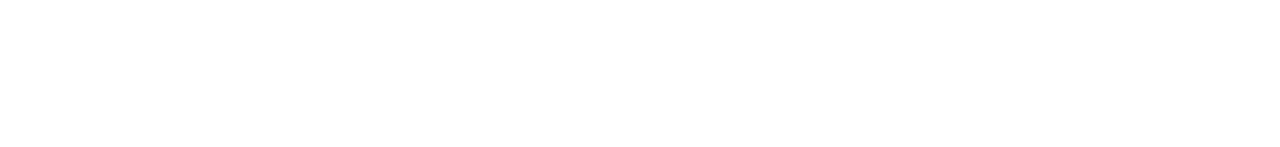
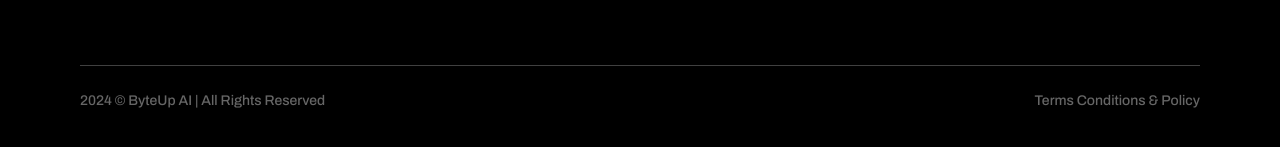
Before and after one commit to PuneetKandpal/Internship-Projects, a React (Vite) app in the folder ByteUp_AI/byteup-ai/: page / in a window 1280 px wide. Shown: the part 4297-4444 px from the top of the page. Built offline with nearby package versions, Linux system fonts and the light colour scheme.

Commit message:
animation removed

```diff
--- a/ByteUp_AI/byteup-ai/src/Components/Footer.jsx
+++ b/ByteUp_AI/byteup-ai/src/Components/Footer.jsx
@@ -1,4 +1,4 @@
-import { useEffect, useContext, useRef } from "react";
+import { useContext } from "react";
 import { ThemeContext } from "../Context/ThemeContext";
 import logoLight from "../assets/logo-light.svg";
 import logoDark from "../assets/logo-dark.svg";
@@ -8,38 +8,12 @@ import { NavLink } from "react-router-dom";
 import { FaLinkedin } from "react-icons/fa6";
 import { FaTwitter } from "react-icons/fa";
 import { AiFillInstagram } from "react-icons/ai";
-import gsap from "gsap";
-import { ScrollTrigger } from "gsap/ScrollTrigger";
-
-gsap.registerPlugin(ScrollTrigger);
 
 const Footer = () => {
   const { theme } = useContext(ThemeContext);
-  const footerRef = useRef(null);
-
-  useEffect(() => {
-    gsap.fromTo(
-      footerRef.current,
-      { opacity: 0, y: 50 },
-      {
-        opacity: 1,
-        y: 0,
-        duration: 1.5,
-        ease: "power3.out",
-        scrollTrigger: {
-          trigger: footerRef.current,
-          start: "top bottom", // animation starts when the top of the footer hits the bottom of the viewport
-          end: "bottom bottom", // animation ends when the bottom of the footer hits the bottom of the viewport
-          toggleActions: "play none none reverse", // play animation on enter, reverse on leave
-        },
-      }
-    );
-  }, []);
-
   return (
     <div
-      ref={footerRef}
-      className={`w-full px-20 py-14 mt-[20rem] ${
+      className={`w-full px-20 py-14 mt-[20rem]   ${
         theme === "light" ? "bg-black text-white/90" : "bg-white text-black/90"
       }`}
     >
@@ -83,7 +57,7 @@ const Footer = () => {
               }`}
             >
               <NavLink
-                className={`hover:text-white/70 transition ease-linear duration-200 w-fit ${
+                className={` hover:text-white/70 transition ease-linear duration-200 w-fit ${
                   theme === "light"
                     ? "hover:text-white/70"
                     : "hover:text-black/90"
@@ -93,7 +67,7 @@ const Footer = () => {
                 Work
               </NavLink>
               <NavLink
-                className={`hover:text-white/70 transition ease-linear duration-200 w-fit ${
+                className={` hover:text-white/70 transition ease-linear duration-200 w-fit ${
                   theme === "light"
                     ? "hover:text-white/70"
                     : "hover:text-black/90"
@@ -103,7 +77,7 @@ const Footer = () => {
                 Services
               </NavLink>
               <NavLink
-                className={`hover:text-white/70 transition ease-linear duration-200 w-fit ${
+                className={` hover:text-white/70 transition ease-linear duration-200 w-fit ${
                   theme === "light"
                     ? "hover:text-white/70"
                     : "hover:text-black/90"
@@ -113,7 +87,7 @@ const Footer = () => {
                 Blog
               </NavLink>
               <NavLink
-                className={`hover:text-white/70 transition ease-linear duration-200 w-fit ${
+                className={` hover:text-white/70 transition ease-linear duration-200 w-fit ${
                   theme === "light"
                     ? "hover:text-white/70"
                     : "hover:text-black/90"
@@ -123,7 +97,7 @@ const Footer = () => {
                 About Us
               </NavLink>
               <NavLink
-                className={`hover:text-white/70 transition ease-linear duration-200 w-fit ${
+                className={` hover:text-white/70 transition ease-linear duration-200 w-fit ${
                   theme === "light"
                     ? "hover:text-white/70"
                     : "hover:text-black/90"
@@ -142,7 +116,7 @@ const Footer = () => {
               }`}
             >
               <NavLink
-                className={`transition ease-linear duration-200 w-fit ${
+                className={` transition ease-linear duration-200 w-fit ${
                   theme === "light"
                     ? "hover:text-white/70"
                     : "hover:text-black/90"
@@ -152,7 +126,7 @@ const Footer = () => {
                 Generative AI
               </NavLink>
               <NavLink
-                className={`transition ease-linear duration-200 w-fit ${
+                className={` transition ease-linear duration-200 w-fit ${
                   theme === "light"
                     ? "hover:text-white/70"
                     : "hover:text-black/90"
@@ -162,7 +136,7 @@ const Footer = () => {
                 Web Scrapping
               </NavLink>
               <NavLink
-                className={`transition ease-linear duration-200 w-fit ${
+                className={` transition ease-linear duration-200 w-fit ${
                   theme === "light"
                     ? "hover:text-white/70"
                     : "hover:text-black/90"
@@ -172,7 +146,7 @@ const Footer = () => {
                 Automation
               </NavLink>
               <NavLink
-                className={`transition ease-linear duration-200 w-fit ${
+                className={` transition ease-linear duration-200 w-fit ${
                   theme === "light"
                     ? "hover:text-white/70"
                     : "hover:text-black/90"
@@ -182,7 +156,7 @@ const Footer = () => {
                 Python API development
               </NavLink>
               <NavLink
-                className={`transition ease-linear duration-200 w-fit ${
+                className={` transition ease-linear duration-200 w-fit ${
                   theme === "light"
                     ? "hover:text-white/70"
                     : "hover:text-black/90"
@@ -244,15 +218,34 @@ const Footer = () => {
                   }`}
                 />{" "}
                 <span>Instagram</span>
-              </a>
+              </a>{" "}
             </ul>
           </div>
         </div>
       </div>
-      <div className="flex justify-between items-center pt-10">
-        <div className="opacity-80 text-[15px]">
-          Copyright © 2024 - ByteUpAI
-        </div>
+
+      {/* line---------  */}
+      <div
+        className={`mt-16 h-[0.5px] ${
+          theme === "light" ? "bg-white/25" : "bg-black/20"
+        }`}
+      ></div>
+
+      <div className=" mt-5 w-full py-1 flex justify-between">
+        <p
+          className={`text-[14px] font-medium ${
+            theme === "light" ? "text-white/40" : "text-black/40"
+          }`}
+        >
+          2024 © ByteUp AI | All Rights Reserved
+        </p>
+        <p
+          className={`text-[14px] font-medium ${
+            theme === "light" ? "text-white/40" : "text-black/40"
+          }`}
+        >
+          Terms Conditions & Policy
+        </p>
       </div>
     </div>
   );
```
